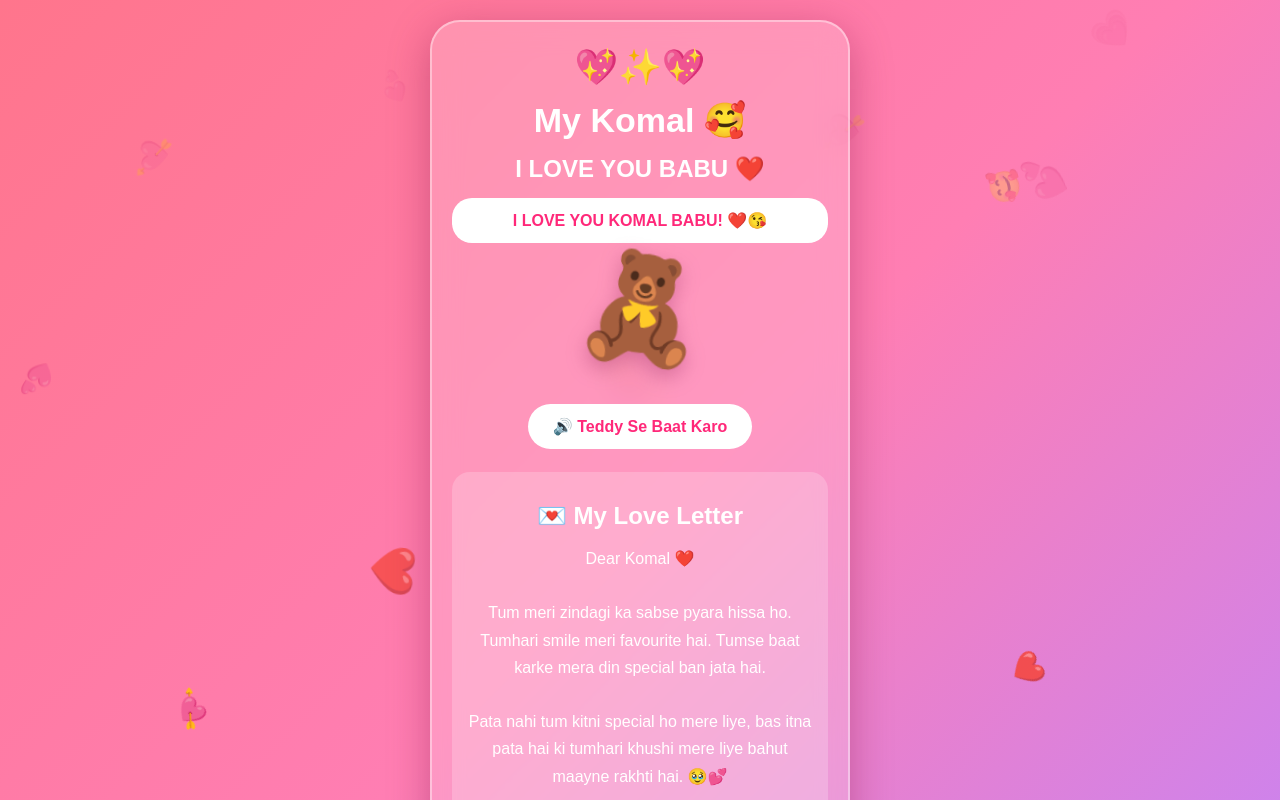
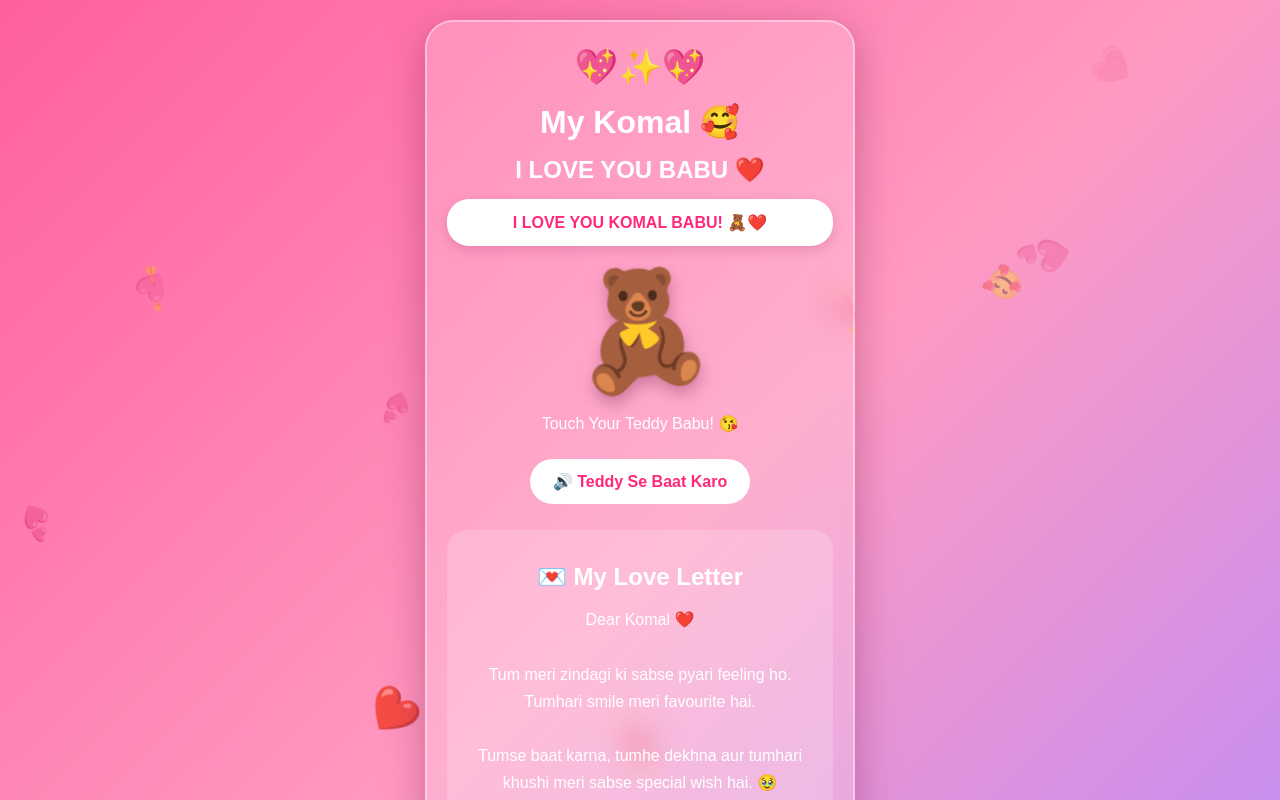
Before and after one commit to Anshrajput96/Girlfrnd, a plain HTML site: page index.html in a window 1280 px wide. Both pictures are taken after a click on the button "🔊 Teddy Se Baat Karo". Shown: the top 800 px of the page. Drawn offline with Linux system fonts and the light colour scheme.

Commit message:
Update index.html

```diff
--- a/index.html
+++ b/index.html
@@ -1,10 +1,9 @@
-
 <!DOCTYPE html>
 <html lang="en">
 <head>
 <meta charset="UTF-8">
 <meta name="viewport" content="width=device-width, initial-scale=1.0">
-<title>For My Komal ❤️</title>
+<title>My Komal ❤️</title>
 
 <style>
 * {
@@ -15,32 +14,32 @@
 
 body {
   min-height: 100vh;
-  background: linear-gradient(135deg,#ff758c,#ff7eb3,#c084fc);
+  background: linear-gradient(135deg,#ff5f9e,#ff9ac2,#b58aff);
   font-family: Arial, sans-serif;
+  color: white;
   display: flex;
   justify-content: center;
   align-items: center;
+  padding: 20px 0;
   overflow-x: hidden;
-  color: white;
-  padding: 20px 0;
 }
 
 .card {
   width: 92%;
-  max-width: 420px;
+  max-width: 430px;
   padding: 25px 20px;
   text-align: center;
-  border-radius: 30px;
-  background: rgba(255,255,255,0.20);
-  backdrop-filter: blur(15px);
-  border: 2px solid rgba(255,255,255,0.4);
-  box-shadow: 0 10px 40px #8c174b66;
+  background: rgba(255,255,255,.20);
+  border: 2px solid rgba(255,255,255,.4);
+  border-radius: 28px;
+  backdrop-filter: blur(14px);
+  box-shadow: 0 10px 40px #811c5066;
   z-index: 2;
 }
 
 h1 {
-  font-size: 34px;
-  margin: 12px 0;
+  font-size: 32px;
+  margin: 15px 0;
 }
 
 h2 {
@@ -49,49 +48,44 @@ h2 {
 
 p {
   line-height: 1.7;
-  margin: 15px 0;
-  font-size: 16px;
+  margin: 14px 0;
 }
 
 .teddy {
-  font-size: 105px;
-  margin: 15px;
+  font-size: 115px;
+  display: inline-block;
   cursor: pointer;
-  animation: teddy 1.5s infinite alternate;
-  filter: drop-shadow(0 8px 10px #8d245a55);
+  animation: dance 1s infinite alternate;
+  filter: drop-shadow(0 8px 8px #76254b55);
 }
 
-@keyframes teddy {
-  from { transform: rotate(-8deg) translateY(0); }
-  to { transform: rotate(8deg) translateY(-12px); }
+@keyframes dance {
+  from {transform: rotate(-10deg) translateY(0);}
+  to {transform: rotate(10deg) translateY(-12px);}
 }
 
 .speech {
   background: white;
   color: #ff2879;
-  padding: 13px;
-  border-radius: 20px;
+  border-radius: 22px;
+  padding: 14px;
+  margin: 15px 0;
   font-weight: bold;
-  margin: 12px 0;
+  box-shadow: 0 4px 12px #8d245a33;
 }
 
 button {
-  padding: 13px 25px;
+  padding: 13px 23px;
   border: none;
   border-radius: 30px;
-  margin: 8px;
+  margin: 8px 4px;
   font-size: 16px;
   font-weight: bold;
   cursor: pointer;
-  transition: 0.3s;
-}
-
-button:active {
-  transform: scale(0.95);
 }
 
 .talk {
-  background: #fff;
+  background: white;
   color: #ff2879;
 }
 
@@ -105,29 +99,29 @@ button:active {
   color: #ff1744;
 }
 
-.love-letter {
-  background: rgba(255,255,255,0.2);
-  padding: 15px;
-  border-radius: 18px;
-  margin: 15px 0;
+.letter {
+  background: #ffffff30;
+  padding: 18px;
+  border-radius: 20px;
+  margin: 18px 0;
 }
 
 #surprise {
   display: none;
-  margin-top: 20px;
+  padding: 15px;
   animation: appear 1s;
 }
 
 @keyframes appear {
-  from { opacity: 0; transform: scale(0.5); }
-  to { opacity: 1; transform: scale(1); }
+  from {opacity: 0;transform: scale(.5);}
+  to {opacity: 1;transform: scale(1);}
 }
 
 .heart {
   position: fixed;
   bottom: -30px;
+  animation: fly 6s linear forwards;
   pointer-events: none;
-  animation: fly 7s linear forwards;
   z-index: 1;
 }
 
@@ -139,9 +133,8 @@ button:active {
 }
 
 .footer {
+  margin-top: 20px;
   font-size: 13px;
-  opacity: 0.9;
-  margin-top: 20px;
 }
 </style>
 </head>
@@ -150,46 +143,43 @@ button:active {
 
 <div class="card">
 
-  <div style="font-size:35px;">💖✨💖</div>
+  <div style="font-size:35px">💖✨💖</div>
 
   <h1>My Komal 🥰</h1>
-
   <h2>I LOVE YOU BABU ❤️</h2>
 
   <div class="speech" id="speech">
-    Hello Komal Babu! 🥹❤️
+    Hello my sweet Komal! 🥹💕
   </div>
 
-  <div class="teddy" onclick="speakLove()">
+  <div class="teddy" onclick="teddyTalk()">
     🧸
   </div>
 
-  <button class="talk" onclick="speakLove()">
+  <p>Touch Your Teddy Babu! 😘</p>
+
+  <button class="talk" onclick="teddyTalk()">
     🔊 Teddy Se Baat Karo
   </button>
 
-  <div class="love-letter">
+  <div class="letter">
     <h2>💌 My Love Letter</h2>
 
     <p>
-      Dear Komal ❤️
-      <br><br>
-      Tum meri zindagi ka sabse pyara hissa ho.
-      Tumhari smile meri favourite hai.
-      Tumse baat karke mera din special ban jata hai.
-      <br><br>
-      Pata nahi tum kitni special ho mere liye,
-      bas itna pata hai ki tumhari khushi
-      mere liye bahut maayne rakhti hai.
-      🥹💕
+      Dear Komal ❤️<br><br>
+      Tum meri zindagi ki sabse pyari
+      feeling ho. Tumhari smile meri
+      favourite hai.<br><br>
+      Tumse baat karna, tumhe dekhna
+      aur tumhari khushi meri
+      sabse special wish hai. 🥹<br><br>
+      I LOVE YOU SO MUCH BABU! 💋
     </p>
-
-    <h3>❤️ I LOVE YOU KOMAL ❤️</h3>
   </div>
 
   <h2>💍 Will You Be Mine Forever?</h2>
 
-  <p>Ek baar dil se soch kar jawab dena babu 🥺</p>
+  <p>Ek baar dil se jawab dena Komal! ❤️</p>
 
   <button class="yes" onclick="yesClick()">
     YES ❤️
@@ -201,12 +191,11 @@ button:active {
 
   <div id="surprise">
     <h1>YAYYYYY! 😍</h1>
-    <div style="font-size:85px;">🧸💐💍</div>
+    <div style="font-size:85px">🧸💐💍</div>
     <h2>I LOVE YOU KOMAL BABU! ❤️</h2>
     <p>
-      Tumhari smile hamesha bani rahe.
-      <br>
-      Sending you lots of love and hugs! 🥰
+      You are my sweetest person!<br>
+      Sending you unlimited hugs! 🥰
     </p>
     <h1>😘❤️😘</h1>
   </div>
@@ -230,35 +219,45 @@ if ("speechSynthesis" in window) {
   window.speechSynthesis.onvoiceschanged = loadVoices;
 }
 
-function speakLove() {
+// Cartoon style romantic Teddy voice
+function speak(text) {
 
   if (!("speechSynthesis" in window)) {
-    alert("Sorry! Your browser does not support voice.");
+    alert("Your browser does not support voice.");
     return;
   }
 
   window.speechSynthesis.cancel();
 
-  let msg = new SpeechSynthesisUtterance();
+  let msg = new SpeechSynthesisUtterance(text);
 
-  msg.text =
-  "Hello Komal Babu! I love you so much. You are very special. Sending you lots of love. Muaaah!";
+  // Available English voice
+  let selectedVoice =
+    voices.find(v => v.lang.toLowerCase() === "en-in") ||
+    voices.find(v => v.lang.toLowerCase().startsWith("en"));
 
-  msg.lang = "en-IN";
-  msg.rate = 0.85;
-  msg.pitch = 1.5;
+  if (selectedVoice) {
+    msg.voice = selectedVoice;
+  }
+
+  msg.lang = selectedVoice ? selectedVoice.lang : "en-US";
+
+  // High pitch for cute cartoon effect
+  msg.pitch = 1.9;
+  msg.rate = 0.88;
   msg.volume = 1;
 
-  let voice = voices.find(v =>
-    v.lang.toLowerCase().startsWith("en-in")
-  );
+  window.speechSynthesis.speak(msg);
+}
 
-  if (voice) msg.voice = voice;
-
-  window.speechSynthesis.speak(msg);
+function teddyTalk() {
 
   document.getElementById("speech").innerHTML =
-  "I LOVE YOU KOMAL BABU! ❤️😘";
+    "I LOVE YOU KOMAL BABU! 🧸❤️";
+
+  speak(
+    "Hello my sweet Komal! I love you so much, Babu! You are my sweetest princess. Sending you lots of love and a big teddy hug! Muaah!"
+  );
 }
 
 function yesClick() {
@@ -270,36 +269,24 @@ function yesClick() {
 
   createHearts(60);
 
-  window.scrollTo({
-    top: document.body.scrollHeight,
-    behavior: "smooth"
+  speak(
+    "Yay! I love you Komal Babu! You are so special! Sending you a big teddy hug and lots of kisses!"
+  );
+
+  setTimeout(() => {
+    document.getElementById("surprise").scrollIntoView({
+      behavior: "smooth",
+      block: "center"
     });
-
-  setTimeout(speakLove, 700);
+  }, 300);
 }
 
 function noClick() {
 
   document.getElementById("speech").innerHTML =
-  "Koi baat nahi Komal, tumhari khushi sabse zaroori hai ❤️";
+    "Your happiness matters the most Komal! ❤️";
 
-  speakMessage(
-    "It's okay Komal. Your happiness matters the most."
-  );
-}
-
-function speakMessage(text) {
-
-  if (!("speechSynthesis" in window)) return;
-
-  window.speechSynthesis.cancel();
-
-  let msg = new SpeechSynthesisUtterance(text);
-  msg.lang = "en-IN";
-  msg.pitch = 1.4;
-  msg.rate = 0.85;
-
-  window.speechSynthesis.speak(msg);
+  speak("It's okay Komal. Your happiness matters the most. Lots of love.");
 }
 
 function createHearts(count = 1) {
@@ -329,7 +316,7 @@ function createHearts(count = 1) {
   }
 }
 
-setInterval(() => createHearts(1), 500);
+setInterval(() => createHearts(1), 600);
 
 </script>
 
```
Lines whose indentation alone changed are shown as unchanged.
